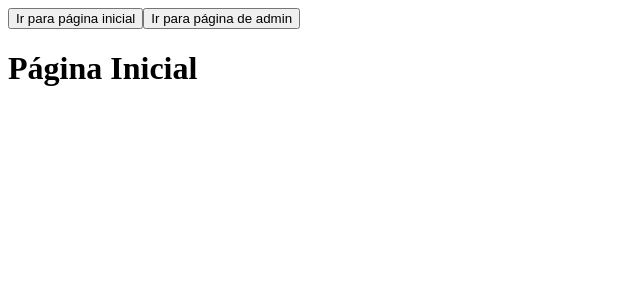
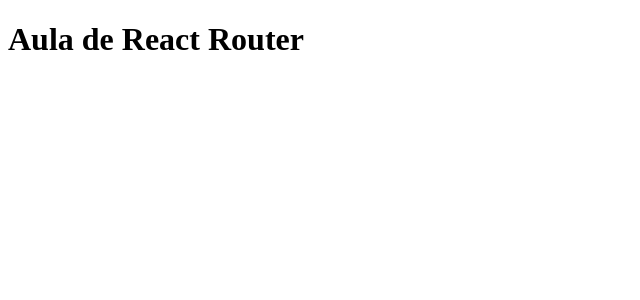
Before and after one commit to tibas-ce/react-router-template, a React (Create React App) app: page / in a window 1280 px wide. Shown: the top 300 px of the page, without its empty margins (0-640 px from the left). Built offline with nearby package versions, Linux system fonts and the light colour scheme; the HTML template or start-up script is replaced by a standard one.

Commit message:
template

```diff
--- a/src/App.js
+++ b/src/App.js
@@ -1,10 +1,8 @@
-import Router from "./routes/Router";
-
-
 function App() {
   return (
     <div>
-      <Router/>
+      <h1>Aula de React Router</h1>
+      {/* crie as rotas aqui */}
     </div>
   )
 }
--- a/src/components/Header.js
+++ b/src/components/Header.js
@@ -1,16 +1,12 @@
-import { useNavigate } from "react-router-dom";
-import { navigateToAdmin, navigateToHome } from "../routes/condenator";
-
 function Header() {
-  const navigate = useNavigate();
 
   return (
     <header>
-      <button onClick={() => navigateToHome(navigate)}>
+      <button >
         Ir para página inicial
       </button>
-      <button onClick={() => navigateToAdmin(navigate)}>
-        Ir para página de admin
+      <button >
+        Ir para página de perfil
       </button>
     </header>
   );
--- a/src/pages/AdminPage.js
+++ /dev/null
@@ -1,12 +0,0 @@
-import Header from "../components/Header";
-
-function AdminPage() {
-  return (
-    <main>
-      <Header />
-      <h1>Página de Admin</h1>
-    </main>
-  );
-}
-
-export default AdminPage;
--- a/src/pages/ErrorPage.js
+++ b/src/pages/ErrorPage.js
@@ -1,12 +1,12 @@
 import Header from "../components/Header";
 
-function AdminPage() {
+function ErrorPage() {
   return (
     <main>
       <Header />
-      <h1>Página de Admin</h1>
+      <h1>Página de Erro</h1>
     </main>
   );
 }
 
-export default AdminPage;
+export default ErrorPage;
--- a/src/pages/UserPage.js
+++ b/src/pages/ProfilePage.js
@@ -1,7 +1,7 @@
 import { useParams } from "react-router-dom";
 import Header from "../components/Header";
 
-function UserPage() {
+function ProfilePage() {
   const { id } = useParams();
 
   return (
@@ -12,4 +12,4 @@
   );
 }
 
-export default UserPage;
+export default ProfilePage;
--- a/src/routes/Router.js
+++ /dev/null
@@ -1,20 +0,0 @@
-import { BrowserRouter, Routes, Route } from "react-router-dom";
-import AdminPage from "../pages/AdminPage";
-import ErrorPage from "../pages/ErrorPage";
-import HomePage from "../pages/HomePage";
-import UserPage from "../pages/UserPage";
-
-function Router() {
-  return (
-    <BrowserRouter>
-      <Routes>
-        <Route path={"/admin"} element={<AdminPage />} />
-        <Route path={"/"} element={<HomePage />} />
-        <Route path={"*"} element={<ErrorPage />} />
-        <Route path={"/users/:id"} element={<UserPage />} />
-      </Routes>
-    </BrowserRouter>
-  );
-}
-
-export default Router;
--- a/src/routes/condenator.js
+++ /dev/null
@@ -1,7 +0,0 @@
-export const navigateToHome = (navigate) => {
-    navigate("/");
-  };
-
-  export const navigateToAdmin = (navigate) => {
-    navigate("/admin");
-  };
```
Also changed, not shown: 2 other files (tests, documents, lock files or other folders).
